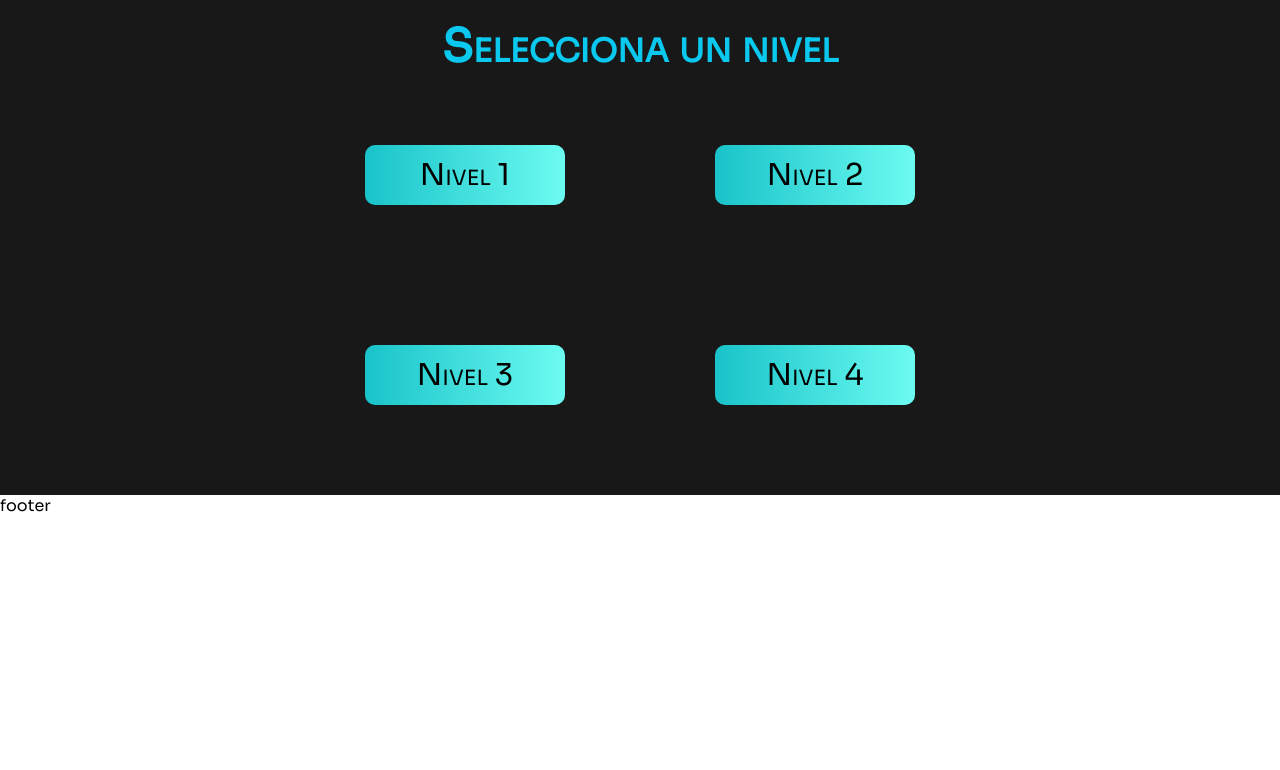
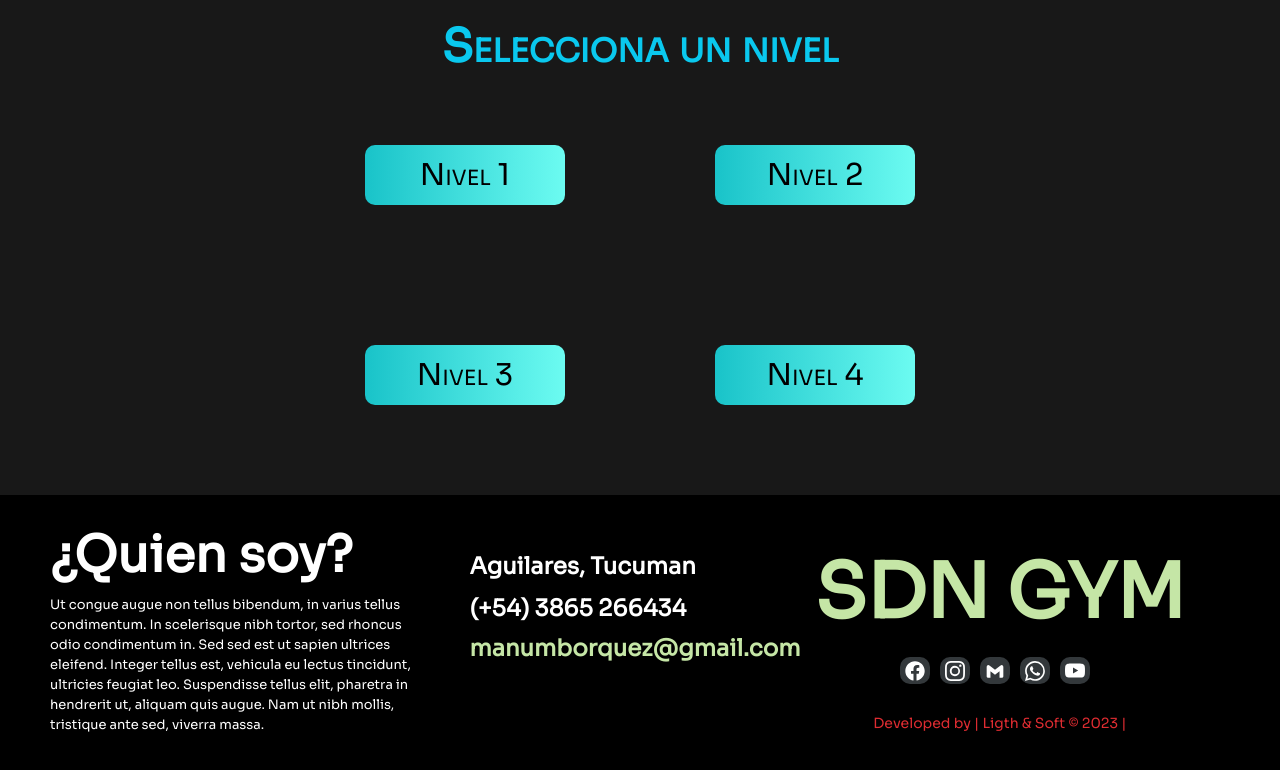
Before and after one commit to Programmer13579/gym_trainer_page, a React (Create React App) app: page / in a window 1280 px wide. Shown: the part 722-1492 px from the top of the page. Before the commit the page ends 1238 px from the top, so only its background shows below. Built offline with nearby package versions, Linux system fonts and the light colour scheme.

Commit message:
footer listo

```diff
--- a/package.json
+++ b/package.json
@@ -10,6 +10,7 @@
     "axios": "^1.4.0",
     "bootstrap": "^5.3.0-alpha3",
     "gh-pages": "^5.0.0",
+    "mdb-react-ui-kit": "^6.3.0",
     "react": "^18.2.0",
     "react-bootstrap": "^2.7.4",
     "react-dom": "^18.2.0",
--- a/src/Components/footer.jsx
+++ b/src/Components/footer.jsx
@@ -1,10 +1,53 @@
 import React from 'react'
+import "../Styles/footer.css"
+import {FaFacebook} from 'react-icons/fa';
+import {BsInstagram} from 'react-icons/bs';
+import {BiLogoGmail} from 'react-icons/bi';
+import {BsWhatsapp} from 'react-icons/bs';
+import {BsYoutube} from 'react-icons/bs';
+
+
 
 const footer = () => {
     return (
+        <footer class="footer">
+        <div> <div class="footer-left col-md-4 col-sm-6">
+        <p class="about">
+          <span> ¿Quien soy? </span> Ut congue augue non tellus bibendum, in varius tellus condimentum. In scelerisque nibh tortor, sed rhoncus odio condimentum in. Sed sed est ut sapien ultrices eleifend. Integer tellus est, vehicula eu lectus tincidunt,
+          ultricies feugiat leo. Suspendisse tellus elit, pharetra in hendrerit ut, aliquam quis augue. Nam ut nibh mollis, tristique ante sed, viverra massa.
+        </p>
+
+      </div>
+      <div class="footer-center col-md-4 col-sm-6">
         <div>
-            footer
+          <i class="fa fa-map-marker"></i>
+         <p>Aguilares, Tucuman</p>
         </div>
+        <div>
+          <i class="fa fa-phone"></i>
+          <p> (+54)  3865 266434</p>
+        </div>
+        <div>
+          <i class="fa fa-envelope"></i>
+          <p><a href="#"> manumborquez@gmail.com</a></p>
+        </div>
+      </div>
+      <div class="footer-right col-md-4 col-sm-6">
+     <center><h1> <span>  SDN GYM </span></h1></center>
+        <div class="icons">
+          <center>
+           <a href="https://www.facebook.com/manuel.borquez.9638?locale=es_LA"><FaFacebook/></a>
+          <a href="https://www.instagram.com/sdngym15/"><BsInstagram/></a>
+          <a href="#"><BiLogoGmail /></a>
+          <a href="https://wa.me/+5493865266434"><BsWhatsapp/></a>
+          <a href="#"><BsYoutube/></a>
+          </center>
+        </div>
+       <center> <p class="name"><span> Developed by | Ligth & Soft &copy; 2023  |</span></p> </center>
+      </div>
+        </div>
+
+        </footer>
     )
 }
 
--- /dev/null
+++ b/src/Styles/footer.css
@@ -0,0 +1,167 @@
+.footer {
+    background-color: black;
+    width: 100%;
+    text-align: left;
+    font-family: sans-serif;
+    font-weight: bold;
+    font-size: 16px;
+    padding: 50px;
+    margin-top: 0px;
+  }
+
+  .footer .footer-left,
+  .footer .footer-center,
+  .footer .footer-right {
+    display: inline-block;
+    vertical-align: top;
+  }
+
+
+  /* footer left*/
+
+  .footer .footer-left {
+    width: 33%;
+    padding-right: 15px;
+  }
+
+  .footer .about {
+    line-height: 20px;
+    color: #ffffff;
+    font-size: 13px;
+    font-weight: normal;
+    margin: 0;
+  }
+
+  .footer .about span {
+    display: block;
+    color: #ffffff;
+    font-size: 50px;
+    font-weight: bold;
+    margin-bottom: 30px;
+  }
+
+  .footer .icons {
+    margin-top: 25px;
+  }
+
+  .footer .icons a {
+    margin-top: -15px;
+    display: inline-block;
+    width: 30px;
+    height: 27px;
+    cursor: pointer;
+    background-color: #33383b;
+    border-radius: 10px;
+    font-size: 20px;
+    color: #ffffff;
+    text-align: center;
+    line-height: 35px;
+    margin-right: 10px;
+    margin-bottom: 10px;
+  }
+
+
+  /* footer center*/
+
+  .footer .footer-center {
+    width: 30%;
+  }
+
+  .footer .footer-center i {
+    background-color: #33383b;
+    color: #ffffff;
+    font-size: 25px;
+    width: 38px;
+    height: 38px;
+    border-radius: 50%;
+    text-align: center;
+    line-height: 42px;
+    margin: 10px 15px;
+    vertical-align: middle;
+  }
+
+  .footer .footer-center i.fa-envelope {
+    font-size: 17px;
+    line-height: 38px;
+  }
+
+  .footer .footer-center p {
+    display: inline-block;
+    color: #ffffff;
+    vertical-align: middle;
+    margin: 0;
+    font-size: 23px;
+  }
+
+  .footer .footer-center p span {
+    display: block;
+    font-weight: normal;
+    font-size: 14px;
+    line-height: 2;
+  }
+
+  .footer .footer-center p a {
+    color: #C5E6A6;
+    text-decoration: none;
+  }
+
+
+  /* footer right*/
+
+  .footer .footer-right {
+    width: 35%;
+  }
+
+  .footer h2 {
+    color: #ffffff;
+    font-size: 36px;
+    font-weight: normal;
+    margin: 0;
+  }
+
+  .footer h1 span {
+    color: #C5E6A6;
+    font-size: 75px;
+  }
+
+  .footer .menu {
+
+    color: #ffffff;
+    margin: 20px 0 12px;
+    padding: 0;
+  }
+
+  .footer .menu a {
+    display: inline-block;
+    line-height: 1.8;
+    text-decoration: none;
+    color: inherit;
+  }
+
+  .footer .menu a:hover {
+    color: #C732FA;
+  }
+
+  .footer .name {
+    color: #DE2C31;
+    font-size: 14px;
+    font-weight: normal;
+    margin: 20px;
+  }
+
+  @media (max-width: 767px) {
+    .footer {
+      font-size: 14px;
+    }
+    .footer .footer-left,
+    .footer .footer-center,
+    .footer .footer-right {
+      display: block;
+      width: 100%;
+      margin-bottom: 40px;
+      text-align: center;
+    }
+    .footer .footer-center i {
+      margin-left: 0;
+    }
+  }
```
Also changed, not shown: src/img/borquez.png (added), 1 other file (tests, documents, lock files or other folders).
